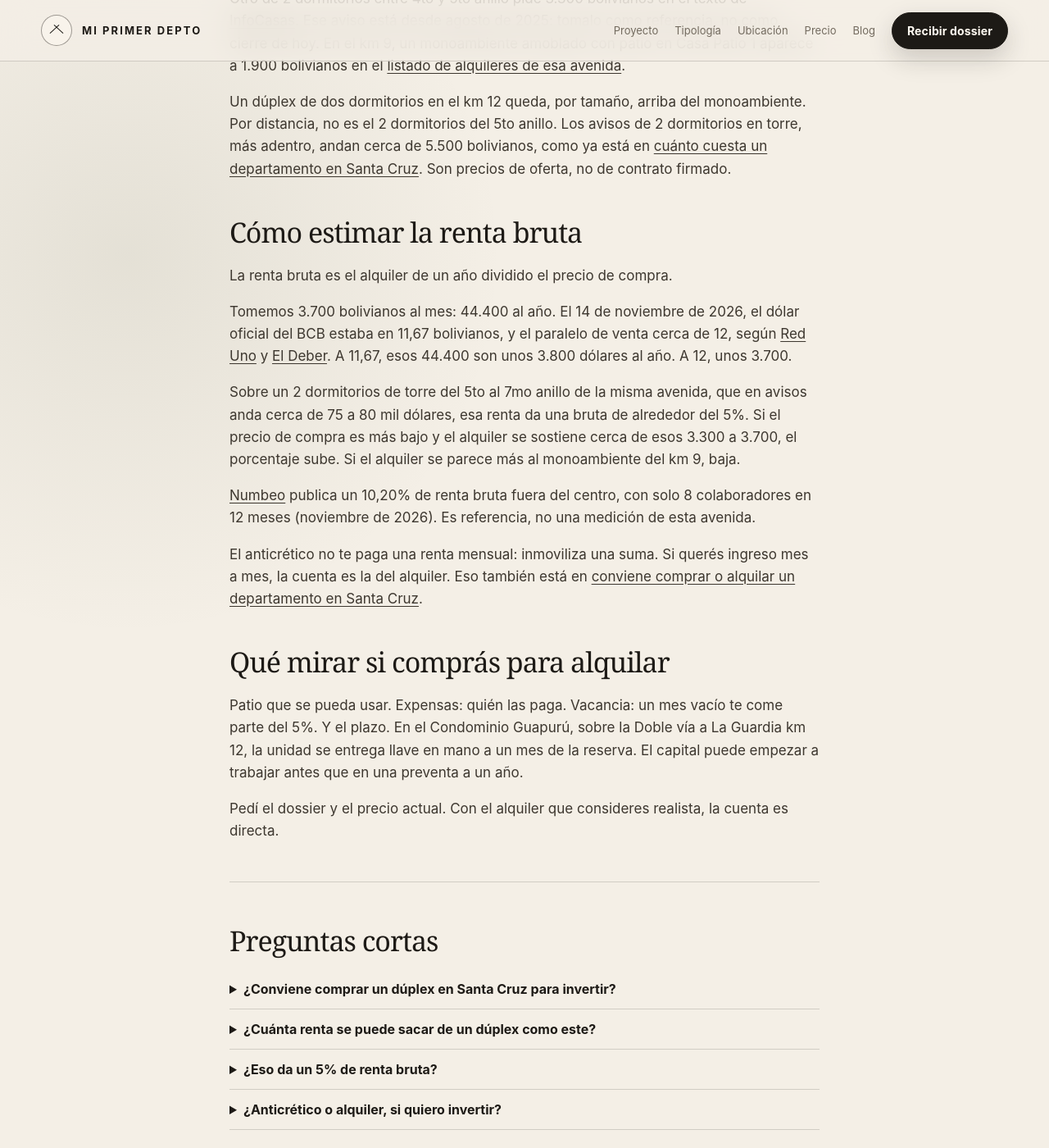
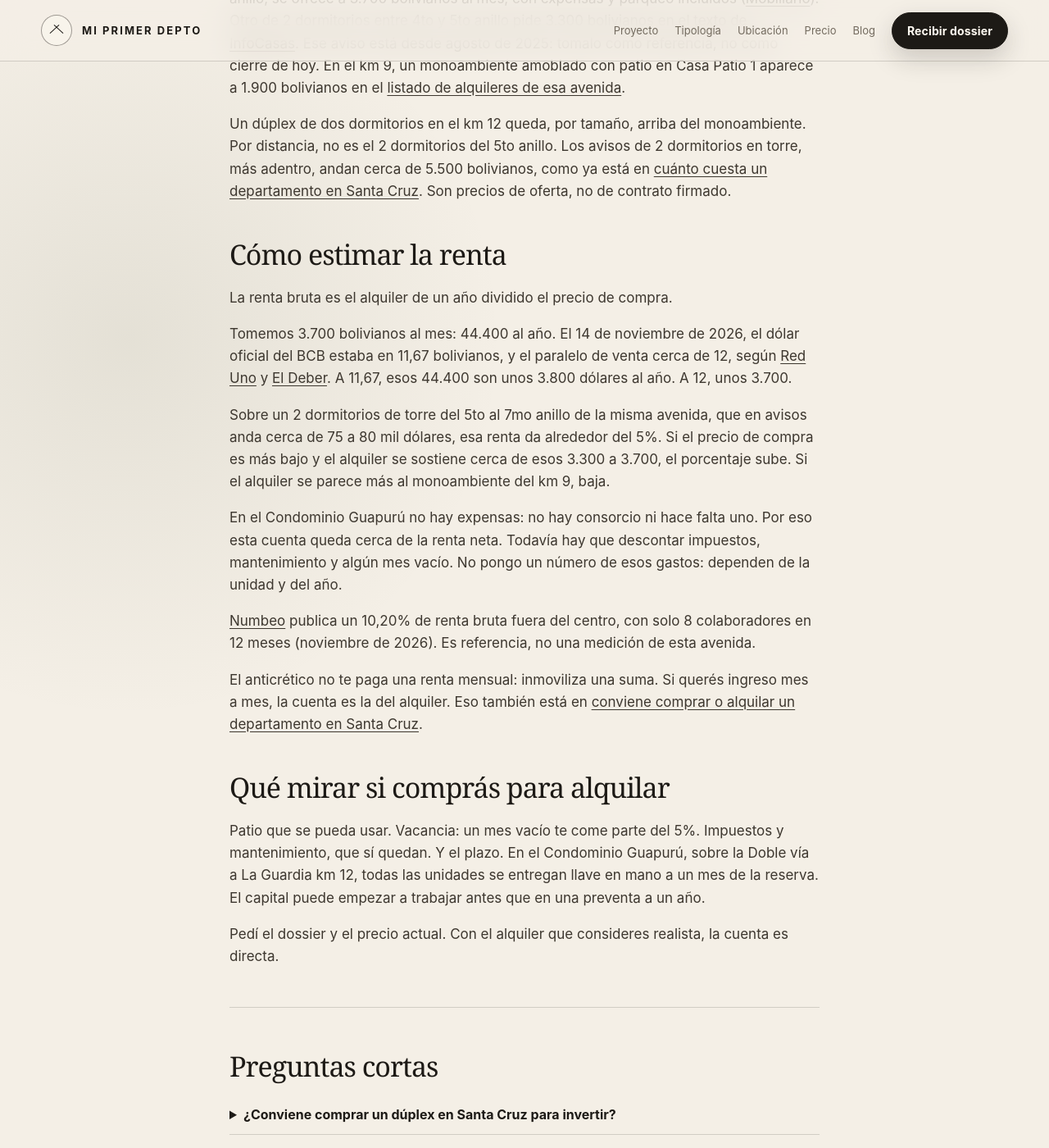
Before and after one commit to juanmanuelramallo/miprimerdepto, a Jekyll site: the page built from _posts/2026-11-15-comprar-departamento-para-invertir-santa-cruz.md, in a window 1280 px wide and 1400 px high, scrolled down 1069 px. Shown: the whole window at 82% size. Built offline with Jekyll 4.4.1, drawn with Linux system fonts in a browser that asks for light colours; some of the changed text lies outside the part shown.

Commit message:
Note zero expensas and all-unit delivery in investment draft

```diff
--- a/_posts/2026-11-15-comprar-departamento-para-invertir-santa-cruz.md
+++ b/_posts/2026-11-15-comprar-departamento-para-invertir-santa-cruz.md
@@ -8,20 +8,22 @@ robots: noindex, nofollow
 sitemap: false
 faq:
   - q: "¿Conviene comprar un dúplex en Santa Cruz para invertir?"
-    a: "Si ya tenés la plata y buscás una renta mensual, puede servir. La vara es la del 5% de Nantas: renta bruta anual sobre el precio de compra, después de mirar vacancia y expensas."
+    a: "Si ya tenés la plata y buscás una renta mensual, puede servir. La vara es la del 5% de Nantas: renta anual sobre el precio de compra. En Guapurú no hay expensas, así que esa cuenta queda cerca de la neta; siguen impuestos, mantenimiento y la vacancia."
   - q: "¿Cuánta renta se puede sacar de un dúplex como este?"
-    a: "En avisos, un 2 dormitorios sobre la Doble vía a La Guardia, entre 4to y 6to anillo, pide 3.300 a 3.700 bolivianos al mes. En el km 9, un monoambiente con patio aparece a 1.900. No hay un aviso equivalente exacto en el km 12; es un estimado."
-  - q: "¿Eso da un 5% de renta bruta?"
-    a: "A 3.700 bolivianos al mes, son unos 3.800 dólares al año al oficial de 11,67 (noviembre de 2026). Sobre un depto de 75 a 80 mil, queda cerca del 5%. Si el precio de compra es más bajo y el alquiler se sostiene, el porcentaje sube."
+    a: "En avisos, un 2 dormitorios sobre la Doble vía a La Guardia, entre 4to y 6to anillo, pide 3.300 a 3.700 bolivianos al mes. En el km 9, un monoambiente con patio aparece a 1.900. No hay un aviso equivalente exacto en el km 12; es un estimado. En Guapurú no hay expensas, así que esa renta queda cerca de la neta."
+  - q: "¿Eso da un 5% de renta?"
+    a: "A 3.700 bolivianos al mes, son unos 3.800 dólares al año al oficial de 11,67 (noviembre de 2026). Sobre un depto de 75 a 80 mil, queda cerca del 5%. En Guapurú no hay expensas, así que queda cerca de la neta: siguen impuestos, mantenimiento y la vacancia. Si el precio de compra es más bajo y el alquiler se sostiene, el porcentaje sube."
+  - q: "¿Hay expensas en Guapurú?"
+    a: "No. No hay expensas, no hay consorcio ni hace falta uno. Lo que sigue descontando de la renta son impuestos, mantenimiento y algún mes vacío."
   - q: "¿Anticrético o alquiler, si quiero invertir?"
     a: "El anticrético no paga una renta mensual: inmoviliza una suma. Si querés un ingreso mes a mes, la cuenta es la del alquiler."
 ---
 
-Si ya tenés la plata y lo que querés es que trabaje, un dúplex de dos dormitorios puede alquilarse. La cuenta es renta anual sobre el precio de compra, menos vacancia, expensas y mantenimiento. Una vara útil es la del 5% que explica [Nantas](https://nantas.com.uy/2023/06/02/alquilar-es-tirar-plata-a-la-basura-la-regla-del-5/){:target="_blank" rel="noopener"}.
+Si ya tenés la plata y lo que querés es que trabaje, un dúplex de dos dormitorios puede alquilarse. La cuenta es renta anual sobre el precio de compra, menos vacancia, impuestos y mantenimiento. Una vara útil es la del 5% que explica [Nantas](https://nantas.com.uy/2023/06/02/alquilar-es-tirar-plata-a-la-basura-la-regla-del-5/){:target="_blank" rel="noopener"}.
 
 ## Lo que dice Nantas
 
-Nantas, una firma de asesoría en inversión, plantea que ser dueño tiene un costo irrecuperable de cerca del 5% anual del valor: impuestos, mantenimiento y el costo de oportunidad del capital. Si vas a vivir vos, comparás ese 5% con el alquiler que te ahorrás. Si comprás para alquilar, el 5% sirve de umbral: la renta bruta tendría que estar cerca o arriba de ese número, porque después hay que descontar vacancia y gastos.
+Nantas, una firma de asesoría en inversión, plantea que ser dueño tiene un costo irrecuperable de cerca del 5% anual del valor: impuestos, mantenimiento y el costo de oportunidad del capital. Si vas a vivir vos, comparás ese 5% con el alquiler que te ahorrás. Si comprás para alquilar, el 5% sirve de umbral: la renta tendría que estar cerca o arriba de ese número, porque después hay que descontar vacancia y lo que no es alquiler puro.
 
 No es una garantía. El artículo está pensado desde Uruguay. La cuenta, acá, se hace con avisos de Santa Cruz.
 
@@ -33,13 +35,15 @@ Un 2 dormitorios en el condominio San Francisco 1, Doble vía a La Guardia entre
 
 Un dúplex de dos dormitorios en el km 12 queda, por tamaño, arriba del monoambiente. Por distancia, no es el 2 dormitorios del 5to anillo. Los avisos de 2 dormitorios en torre, más adentro, andan cerca de 5.500 bolivianos, como ya está en [cuánto cuesta un departamento en Santa Cruz](/blog/cuanto-cuesta-un-departamento-en-santa-cruz/). Son precios de oferta, no de contrato firmado.
 
-## Cómo estimar la renta bruta
+## Cómo estimar la renta
 
 La renta bruta es el alquiler de un año dividido el precio de compra.
 
 Tomemos 3.700 bolivianos al mes: 44.400 al año. El 14 de noviembre de 2026, el dólar oficial del BCB estaba en 11,67 bolivianos, y el paralelo de venta cerca de 12, según [Red Uno](https://www.reduno.com.bo/economia/dolar-en-bolivia-el-paralelo-sube-y-el-oficial-mantiene-su-cotizacion-202611147268){:target="_blank" rel="noopener"} y [El Deber](https://eldeber.com.bo/economia/dolar-baja-bs-11-67-mercado-flexible-mantiene-bs-12-mercado-paralelo_1794571922){:target="_blank" rel="noopener"}. A 11,67, esos 44.400 son unos 3.800 dólares al año. A 12, unos 3.700.
 
-Sobre un 2 dormitorios de torre del 5to al 7mo anillo de la misma avenida, que en avisos anda cerca de 75 a 80 mil dólares, esa renta da una bruta de alrededor del 5%. Si el precio de compra es más bajo y el alquiler se sostiene cerca de esos 3.300 a 3.700, el porcentaje sube. Si el alquiler se parece más al monoambiente del km 9, baja.
+Sobre un 2 dormitorios de torre del 5to al 7mo anillo de la misma avenida, que en avisos anda cerca de 75 a 80 mil dólares, esa renta da alrededor del 5%. Si el precio de compra es más bajo y el alquiler se sostiene cerca de esos 3.300 a 3.700, el porcentaje sube. Si el alquiler se parece más al monoambiente del km 9, baja.
+
+En el Condominio Guapurú no hay expensas: no hay consorcio ni hace falta uno. Por eso esta cuenta queda cerca de la renta neta. Todavía hay que descontar impuestos, mantenimiento y algún mes vacío. No pongo un número de esos gastos: dependen de la unidad y del año.
 
 [Numbeo](https://es.numbeo.com/precios-de-inmuebles/ciudad/Santa-Cruz-de-la-Sierra-Bolivia){:target="_blank" rel="noopener"} publica un 10,20% de renta bruta fuera del centro, con solo 8 colaboradores en 12 meses (noviembre de 2026). Es referencia, no una medición de esta avenida.
 
@@ -47,6 +51,6 @@ El anticrético no te paga una renta mensual: inmoviliza una suma. Si querés in
 
 ## Qué mirar si comprás para alquilar
 
-Patio que se pueda usar. Expensas: quién las paga. Vacancia: un mes vacío te come parte del 5%. Y el plazo. En el Condominio Guapurú, sobre la Doble vía a La Guardia km 12, la unidad se entrega llave en mano a un mes de la reserva. El capital puede empezar a trabajar antes que en una preventa a un año.
+Patio que se pueda usar. Vacancia: un mes vacío te come parte del 5%. Impuestos y mantenimiento, que sí quedan. Y el plazo. En el Condominio Guapurú, sobre la Doble vía a La Guardia km 12, todas las unidades se entregan llave en mano a un mes de la reserva. El capital puede empezar a trabajar antes que en una preventa a un año.
 
 Pedí el dossier y el precio actual. Con el alquiler que consideres realista, la cuenta es directa.
```
